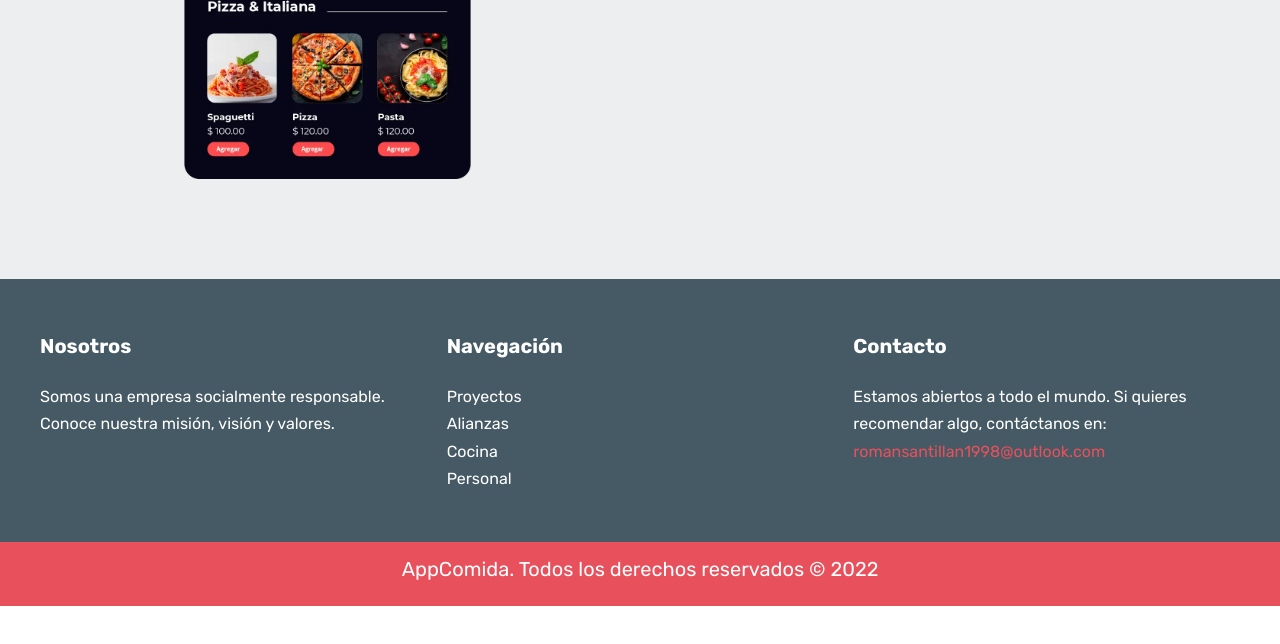
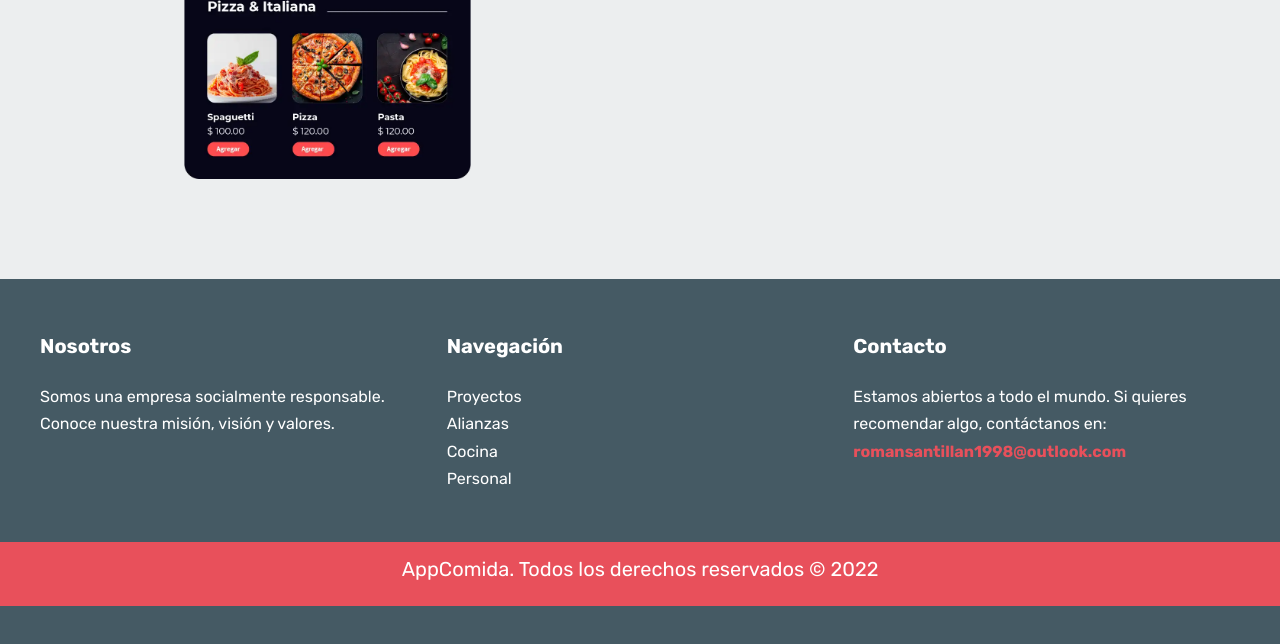
Before and after one commit to sauloroman/DeliveryApp-LandingPage, a website: page index.html in a window 1280 px wide. Shown: the part 4699-5343 px from the top of the page. Before the commit the page ends 5305 px from the top, so only its background shows below. Drawn offline with Linux system fonts and the light colour scheme.

Commit message:
README created

```diff
--- a/src/scss/footer/_footer.scss
+++ b/src/scss/footer/_footer.scss
@@ -3,7 +3,7 @@
 
 .footer {
       background-color: v.$color-secondary;
-      padding: v.$general-gap 0 0 0;
+      padding: v.$general-gap 0;
 
       &__grid {
             @include m.tablet {
@@ -20,6 +20,7 @@
 
             &:nth-child(3) {
                   a {
+                        font-weight: bold;
                         color: v.$color-primary;
                   }
             }
```
Also changed, not shown: README.md, build/css/main.css, 1 other file.
